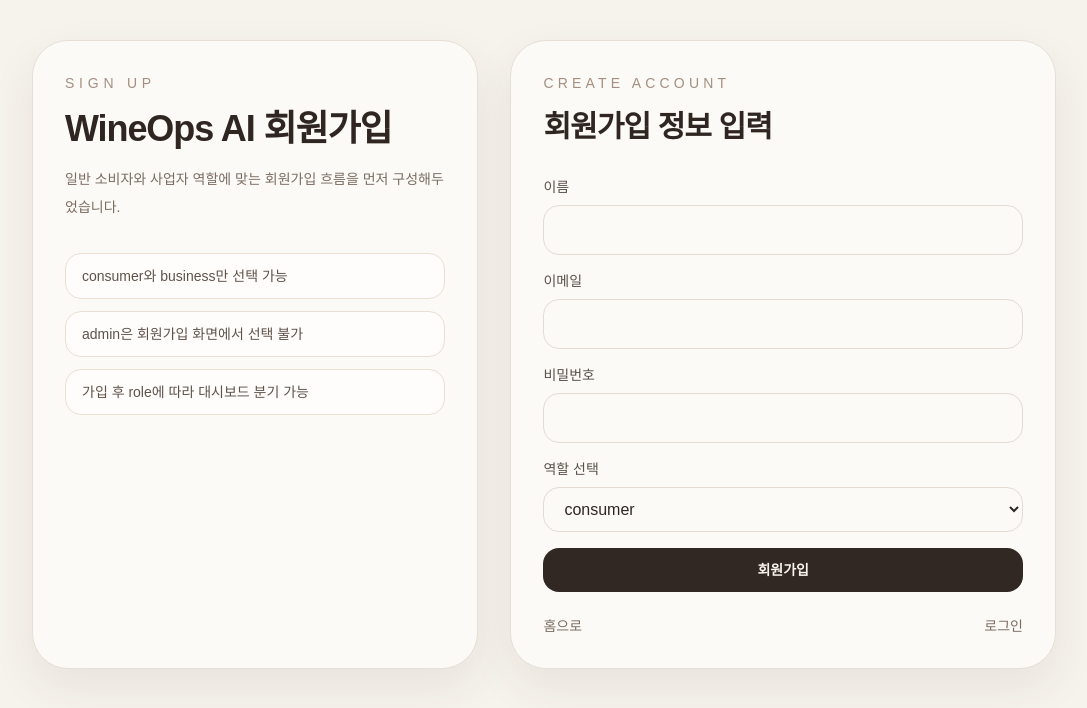
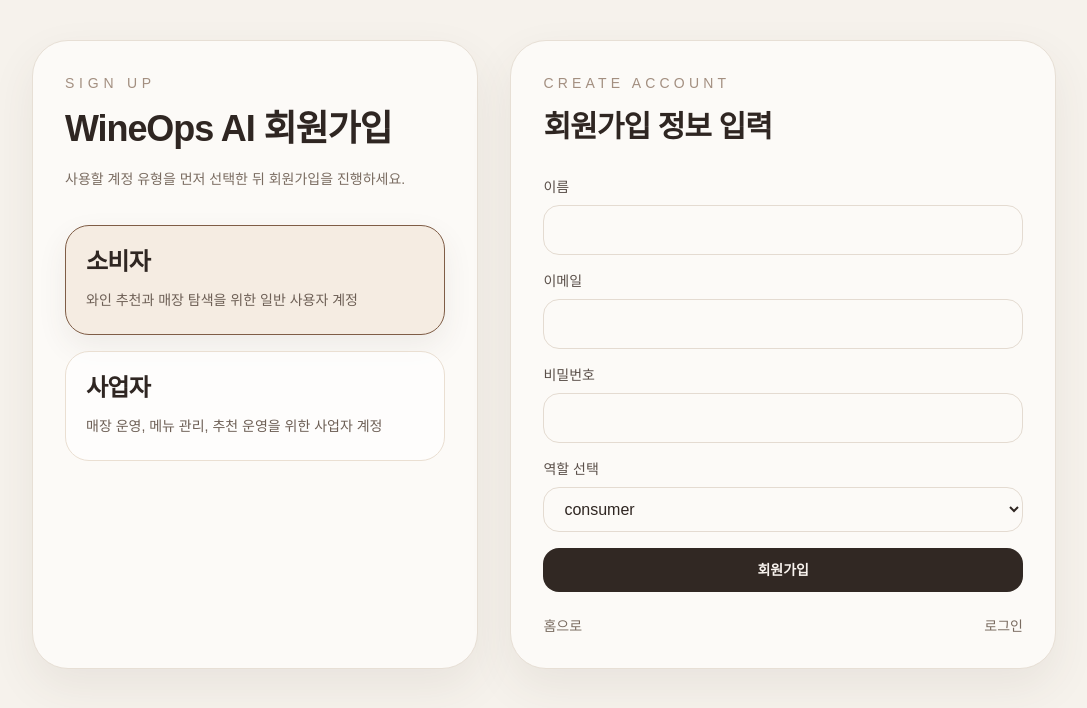
Before and after one commit to ksh284202/wine-platform, a Next.js app: page /signup in a window 1280 px wide. Shown: the top 708 px of the page, without its empty margins (96-1183 px from the left). Built offline with nearby package versions, Linux system fonts and the light colour scheme; no server answers.

Commit message:
Update signup role selection

```diff
--- a/app/signup/page.js
+++ b/app/signup/page.js
@@ -124,13 +124,33 @@
               WineOps AI 회원가입
             </h1>
             <p className="mt-4 text-sm leading-7 text-[#7a6c61]">
-              일반 소비자와 사업자 역할에 맞는 회원가입 흐름을 먼저 구성해두었습니다.
+              사용할 계정 유형을 먼저 선택한 뒤 회원가입을 진행하세요.
             </p>
 
-            <div className="mt-8 space-y-3">
-              <FeatureLine text="consumer와 business만 선택 가능" />
-              <FeatureLine text="admin은 회원가입 화면에서 선택 불가" />
-              <FeatureLine text="가입 후 role에 따라 대시보드 분기 가능" />
+            <div className="mt-8 grid gap-4">
+              <RoleChoiceCard
+                title="소비자"
+                description="와인 추천과 매장 탐색을 위한 일반 사용자 계정"
+                active={form.role === "consumer"}
+                onClick={() =>
+                  setForm((current) => ({
+                    ...current,
+                    role: "consumer",
+                    businessName: "",
+                  }))
+                }
+              />
+              <RoleChoiceCard
+                title="사업자"
+                description="매장 운영, 메뉴 관리, 추천 운영을 위한 사업자 계정"
+                active={form.role === "business"}
+                onClick={() =>
+                  setForm((current) => ({
+                    ...current,
+                    role: "business",
+                  }))
+                }
+              />
             </div>
           </section>
 
@@ -254,3 +274,22 @@
     </div>
   );
 }
+
+function RoleChoiceCard({ title, description, active, onClick }) {
+  return (
+    <button
+      type="button"
+      onClick={onClick}
+      className={`w-full rounded-[24px] border px-5 py-5 text-left transition ${
+        active
+          ? "border-[#7f5d46] bg-[#f5ece2] shadow-[0_12px_30px_rgba(78,64,52,0.08)]"
+          : "border-[#eadfd2] bg-white/70 hover:bg-white"
+      }`}
+    >
+      <p className="text-2xl font-semibold tracking-[-0.03em] text-[#2f2622]">
+        {title}
+      </p>
+      <p className="mt-2 text-sm leading-7 text-[#6d5f55]">{description}</p>
+    </button>
+  );
+}
```
